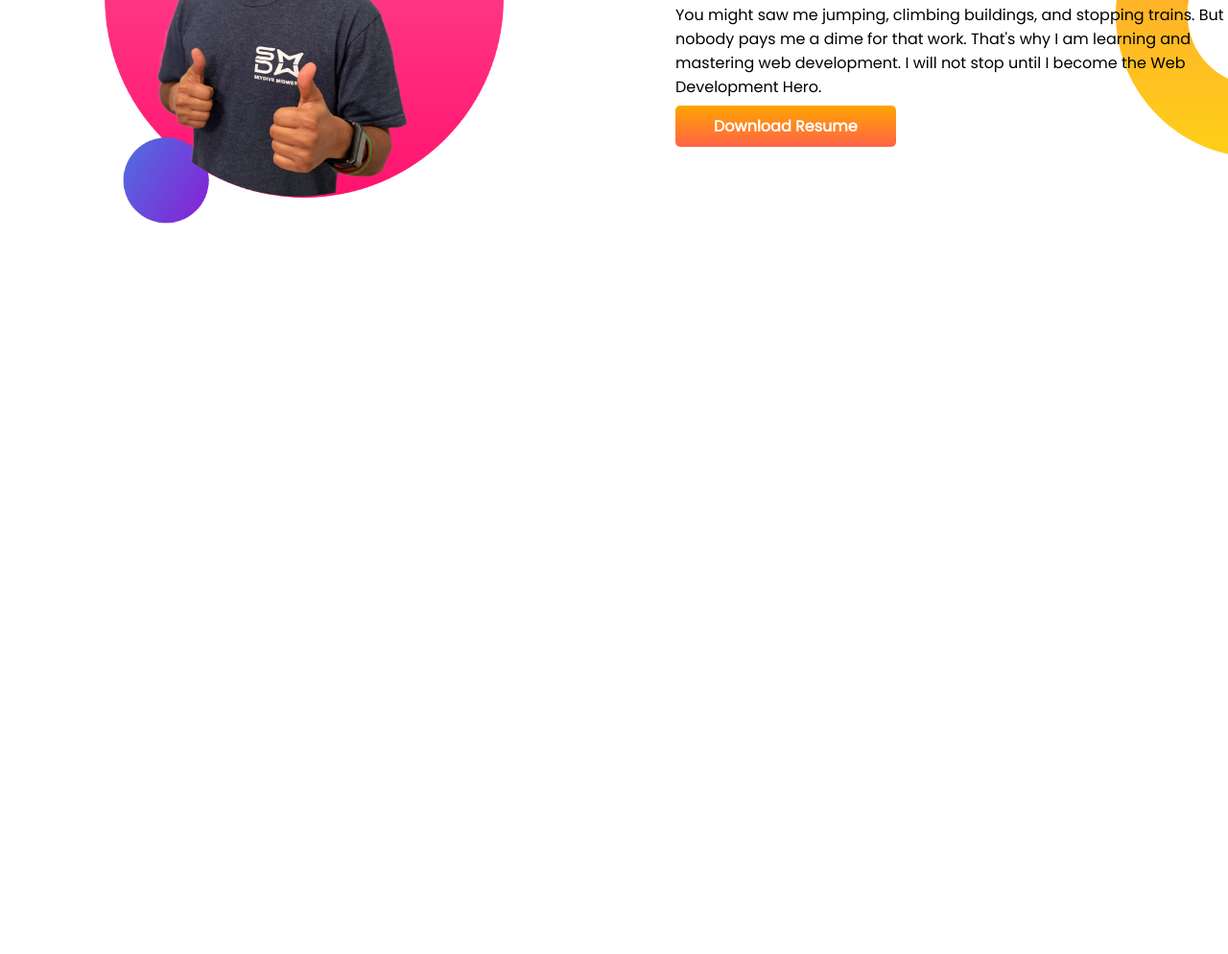
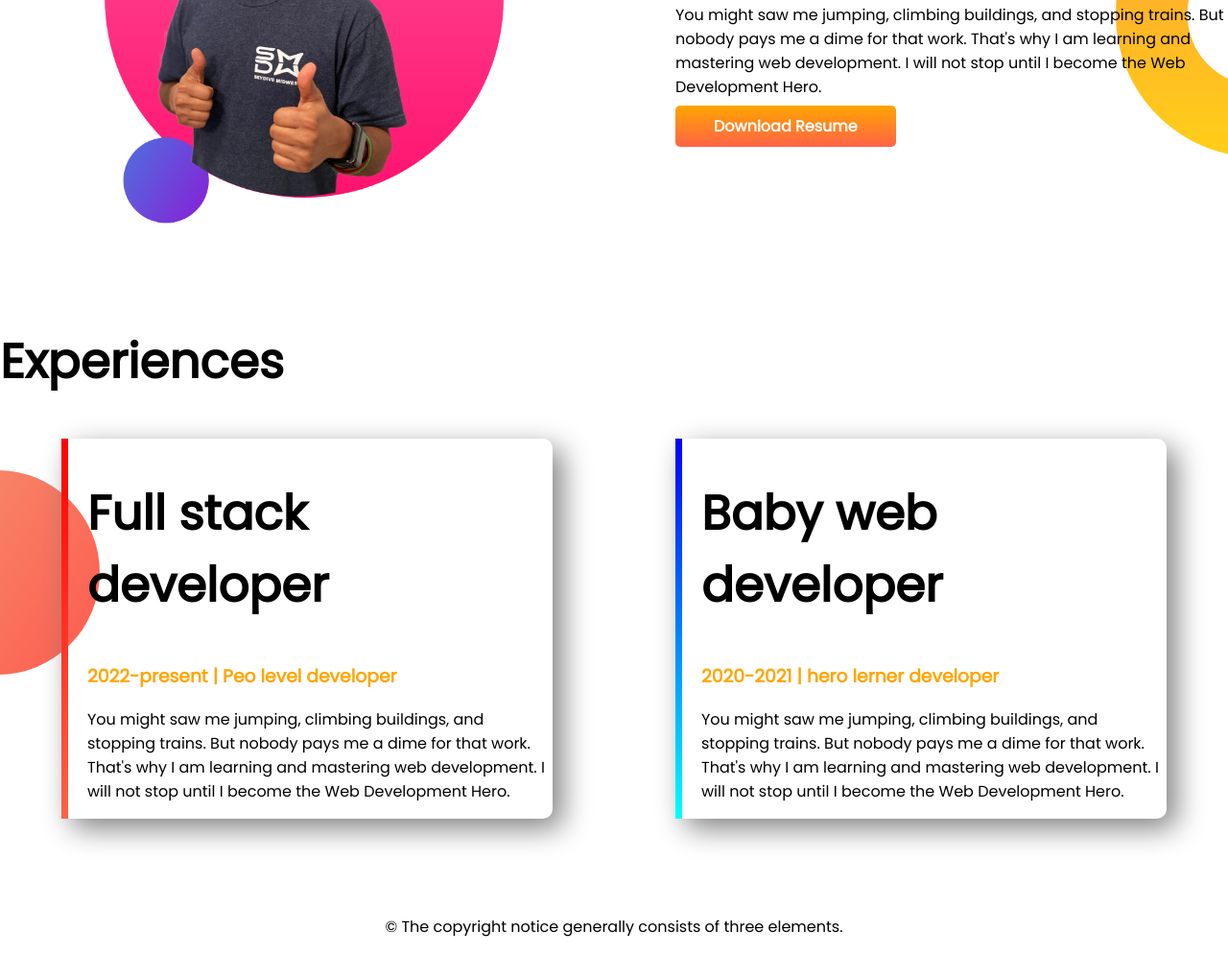
Before and after one commit to Azmol-Akib/developer-portfolio, a plain HTML site: page index.html in a window 1280 px wide. Shown: the part 774-1768 px from the top of the page at 96% size. Before the commit the page ends 1114 px from the top, so only its background shows below. Drawn offline with Linux system fonts and the light colour scheme.

Commit message:
full complete

```diff
--- a/index.html
+++ b/index.html
@@ -14,7 +14,7 @@
     <link rel="stylesheet" href="style.css" />
   </head>
   <body>
-    <section class="top-banner">
+    <section class="top-banner flexible-container">
       <div class="half-width">
         <h1>Welcome to</h1>
         <h1><span class="orange-color">Azmol Akib</span> World!</h1>
@@ -25,7 +25,11 @@
           mastering web development. I will not stop until I become the Web
           Development Hero.
         </p>
-        <a class="link-button" target="blank" href="https://www.google.com/webhp?authuser=1" >Google</a
+        <a
+          class="link-button"
+          target="blank"
+          href="https://www.google.com/webhp?authuser=1"
+          >Google</a
         >
       </div>
       <div class="half-width">
@@ -33,9 +37,9 @@
       </div>
     </section>
 
-    <section class="dream-big">
+    <section class="dream-big flexible-container">
       <div class="half-width">
-        <img src="images/jhankar2.png" alt="">
+        <img src="images/jhankar2.png" alt="" />
       </div>
       <div class="half-width">
         <h1>Dream big</h1>
@@ -46,11 +50,44 @@
           mastering web development. I will not stop until I become the Web
           Development Hero.
         </p>
-        <a class="link-button" target="blank" href="https://www.google.com/webhp?authuser=1" >Download Resume</a
-          >
-
+        <a
+          class="link-button"
+          target="blank"
+          href="https://www.google.com/webhp?authuser=1"
+          >Download Resume</a
+        >
       </div>
+    </section>
+    <section  class="experience-area">
+      <h1>Experiences</h1>
+     <div class="flexible-container">
+      <div id="full-stack-dev" class="experience-item">
+        <h1>Full stack developer</h1>
+        <h3 class="orange-color">2022-present | Peo level developer </h3>
+        <p>
+          You might saw me jumping, climbing buildings, and stopping trains. But
+          nobody pays me a dime for that work. That's why I am learning and
+          mastering web development. I will not stop until I become the Web
+          Development Hero.
+        </p>
+      </div>
+      <div id="web-dev-exp" class="experience-item">
+        <h1>Baby web developer</h1>
+        <h3 class="orange-color">2020-2021 | hero lerner developer </h3>
+        <p>
+          You might saw me jumping, climbing buildings, and stopping trains. But
+          nobody pays me a dime for that work. That's why I am learning and
+          mastering web development. I will not stop until I become the Web
+          Development Hero.
+        </p>
+      </div>
+     </div>
 
     </section>
+
+    <footer>
+      <p> © The copyright notice generally consists of three elements. </p>
+
+    </footer>
   </body>
 </html>
--- a/style.css
+++ b/style.css
@@ -8,7 +8,7 @@ h1 {
 .orange-color {
   color: orange;
 }
-section {
+.flexible-container  {
   display: flex;
   margin-bottom: 100px;
 }
@@ -36,3 +36,29 @@ section {
   background-repeat: no-repeat;
   background-position: right;
 }
+.experience-item{
+  width: 40%;
+  margin-left: 5%;
+  margin-right: 5%;
+  padding-left: 20px;
+ border-radius: 10px;
+  box-shadow: 10px 10px 30px gray;
+}
+.experience-area{
+  background-image: url(images/exp-bg.png);
+  background-repeat: no-repeat;
+  background-position: left;
+}
+#web-dev-exp{
+  border-left: 7px solid ;
+  border-image:linear-gradient(blue, cyan);
+  border-image-slice: 1;
+}
+#full-stack-dev{
+  border-left: 7px solid ;
+  border-image:linear-gradient(red, tomato);
+  border-image-slice: 1;
+}
+footer p{
+  text-align: center;
+}
```
